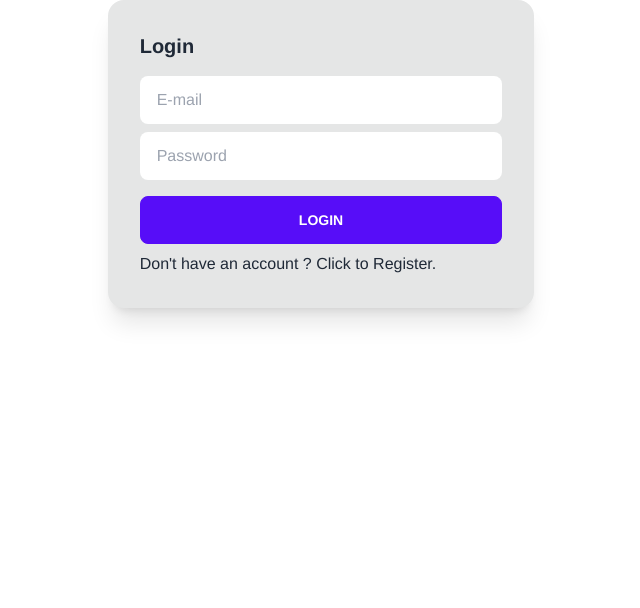
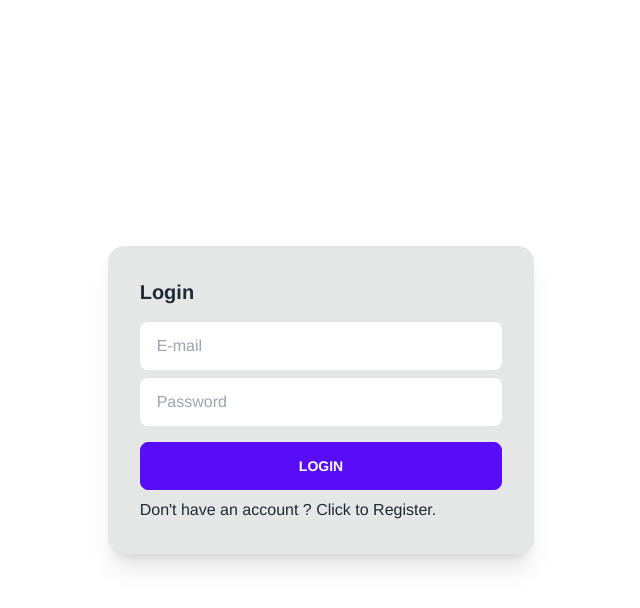
Before and after one commit to ssamilg/personal-hub, a Vue app: page /login in a window 1280 px wide. Shown: the top 608 px of the page, without its empty margins (319-959 px from the left). Built offline with nearby package versions, Linux system fonts and the light colour scheme; no server answers.

Commit message:
chore: remove unused code

```diff
--- a/index.html
+++ b/index.html
@@ -4,8 +4,6 @@
     <meta charset="utf-8">
     <meta http-equiv="X-UA-Compatible" content="IE=edge">
     <meta name="viewport" content="width=device-width,initial-scale=1.0">
-    <meta name="naive-ui-style" />
-    <meta name="vueuc-style" />
     <link rel="icon" href="/favicon.ico">
     <title>Personal HUB</title>
     <script type="module" src="/src/main.js"></script>
--- a/src/App.vue
+++ b/src/App.vue
@@ -46,7 +46,7 @@ export default defineComponent({
 </script>
 
 <template>
-  <div>
+  <div class="h-full">
     <PHNavbar v-if="isLoggedIn"/>
     <router-view/>
   </div>
@@ -58,19 +58,5 @@ export default defineComponent({
   -webkit-font-smoothing: antialiased;
   -moz-osx-font-smoothing: grayscale;
   height: 100vh;
-  // background: rgba(#8DCECC, .5);
-  // background: black;
-
-  .n-layout {
-    &-header {
-      height: 5vh;
-      // background: rgba(#8DCECC, .7);
-    }
-
-    &-content {
-      height: 95vh;
-      // background: rgba(#8DCECC, .5);
-    }
-  }
 }
 </style>
--- a/src/styles/global.scss
+++ b/src/styles/global.scss
@@ -5,19 +5,6 @@ $n-warning: #E6C260;
 $n-error: #E57272;
 $n-info: #66AFD3;
 $dark-border: rgba(255, 255, 255, 0.2);
-
-// CUSTOM ROW-COL
-.ph-row {
-  display: flex;
-  flex-direction: row;
-  flex: 1 1 auto;
-  min-width: 0;
-}
-
-.ph-col {
-  display: flex;
-  flex-direction: column;
-}
 
 // CUSTOM HELPERS
 .text-link {
```
